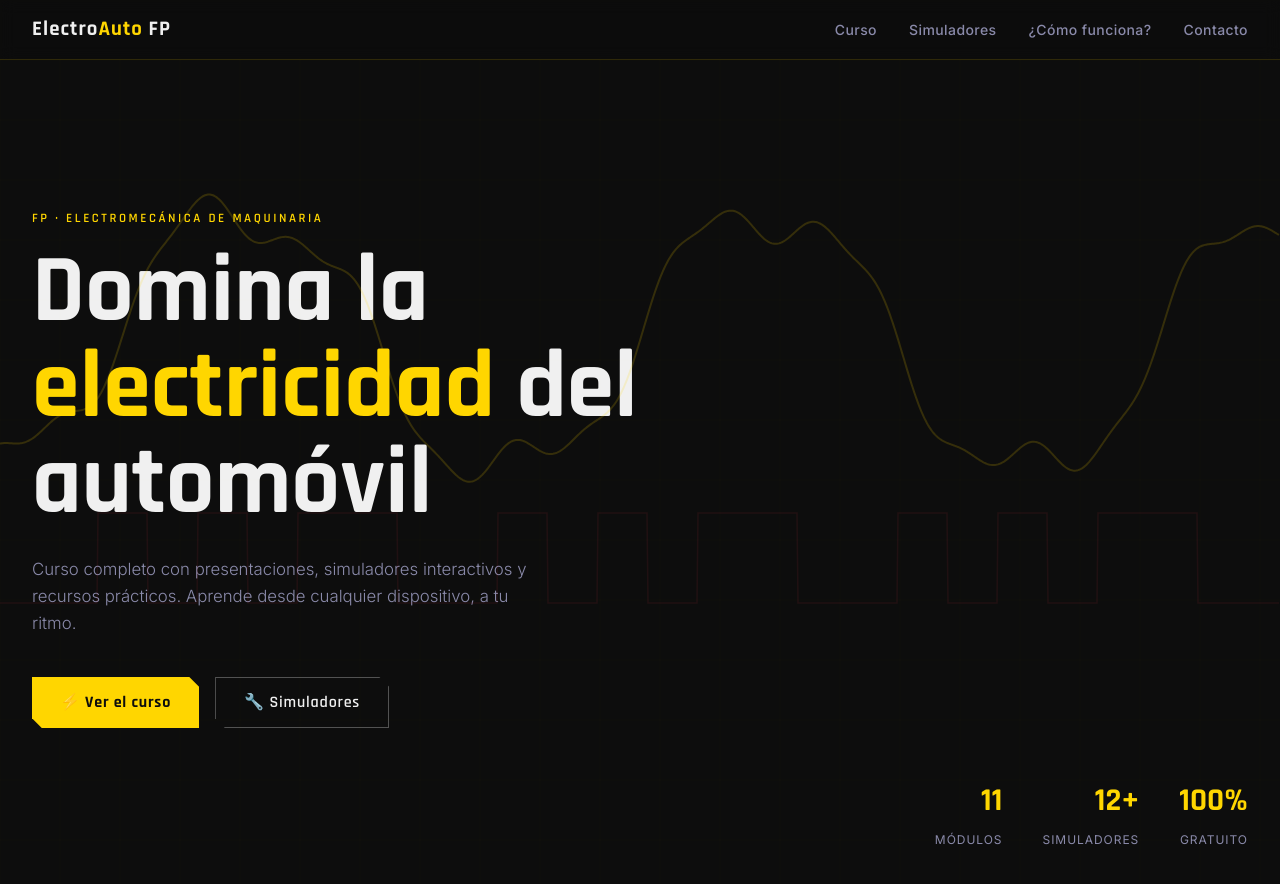
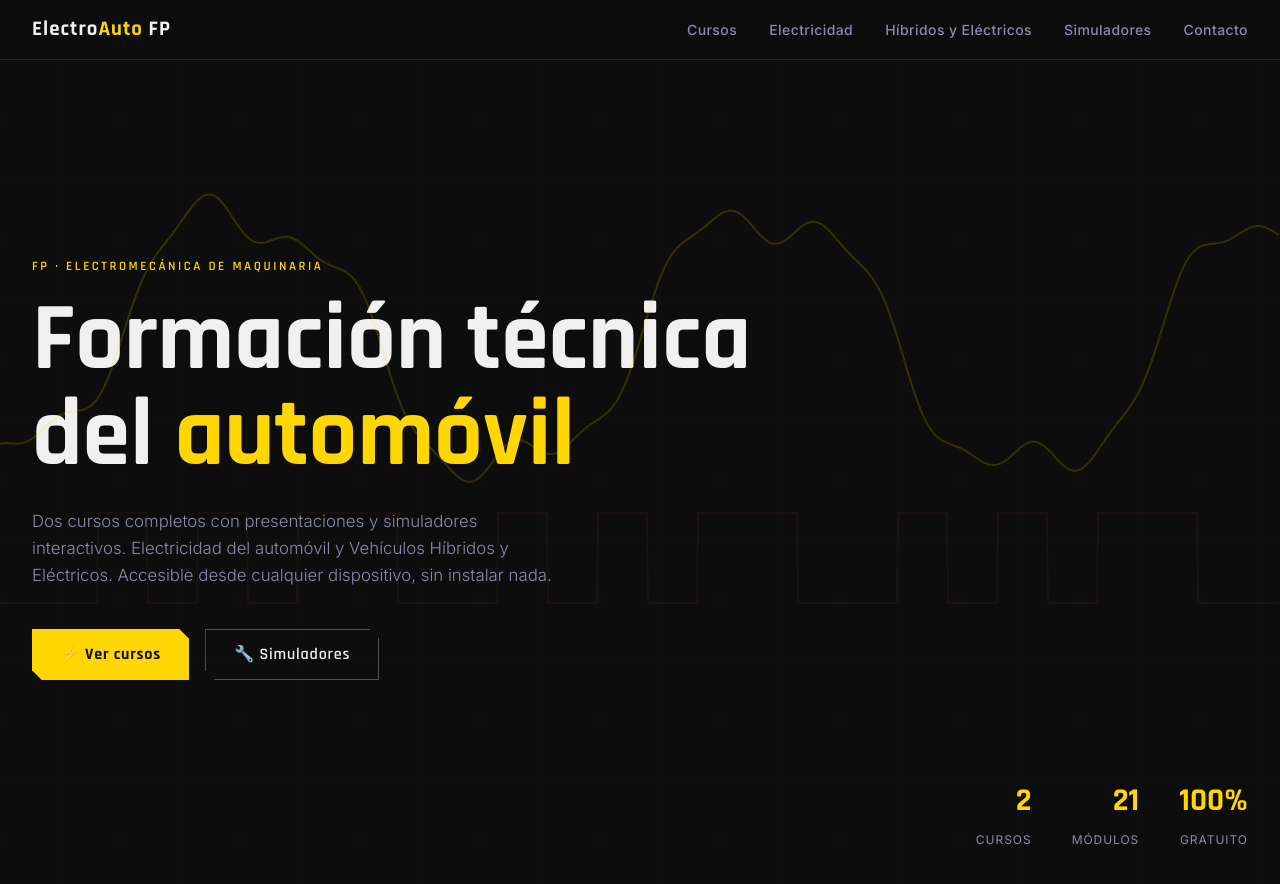
Before and after one commit to zadvisor1/electroauto-fp, a Jekyll site: the page built from index.html, in a window 1280 px wide and 900 px high. Shown: the top 884 px of the window. Built offline with Jekyll 4.4.1, drawn with Linux system fonts in a browser that asks for light colours; some of the changed text lies outside the part shown.

Commit message:
Update index.html

```diff
--- a/index.html
+++ b/index.html
@@ -5,7 +5,7 @@
 <head>
   <meta charset="UTF-8">
   <meta name="viewport" content="width=device-width, initial-scale=1.0">
-  <title>ElectroAuto FP — Electricidad del Automóvil</title>
+  <title>ElectroAuto FP — Formación Profesional del Automóvil</title>
   <link rel="preconnect" href="https://fonts.googleapis.com">
   <link href="https://fonts.googleapis.com/css2?family=Rajdhani:wght@400;500;600;700&family=Inter:wght@300;400;500&display=swap" rel="stylesheet">
   <style>
@@ -233,14 +233,6 @@
       line-height: 1;
     }
 
-    /* SVG icons */
-    .modulo-icon-svg {
-      display: block;
-      margin-bottom: 1rem;
-      width: 48px;
-      height: 40px;
-    }
-
     .modulo-card h3 {
       font-family: 'Rajdhani', sans-serif;
       font-size: 1.2rem; font-weight: 700;
@@ -449,9 +441,10 @@
 <nav>
   <a class="nav-logo" href="#"><span>Electro</span>Auto<span> FP</span></a>
   <ul class="nav-links" id="navLinks">
-    <li><a href="#curso">Curso</a></li>
+    <li><a href="#cursos">Cursos</a></li>
+    <li><a href="curso/index.html">Electricidad</a></li>
+    <li><a href="hibridos-electricos/index.html">Híbridos y Eléctricos</a></li>
     <li><a href="#simuladores">Simuladores</a></li>
-    <li><a href="#como-funciona">¿Cómo funciona?</a></li>
     <li><a href="#contacto">Contacto</a></li>
   </ul>
   <button class="nav-burger" id="burger" aria-label="Menú">
@@ -465,31 +458,71 @@
 
   <p class="hero-eyebrow">FP · Electromecánica de Maquinaria</p>
 
-  <h1>Domina la <em>electricidad</em> del automóvil</h1>
+  <h1>Formación técnica<br>del <em>automóvil</em></h1>
 
   <p class="hero-sub">
-    Curso completo con presentaciones, simuladores interactivos y recursos prácticos.
-    Aprende desde cualquier dispositivo, a tu ritmo.
+    Dos cursos completos con presentaciones y simuladores interactivos.
+    Electricidad del automóvil y Vehículos Híbridos y Eléctricos.
+    Accesible desde cualquier dispositivo, sin instalar nada.
   </p>
 
   <div class="hero-ctas">
-    <a href="#curso" class="btn-primary">⚡ Ver el curso</a>
+    <a href="#cursos" class="btn-primary">⚡ Ver cursos</a>
     <a href="#simuladores" class="btn-outline">🔧 Simuladores</a>
   </div>
 
   <div class="hero-stats">
     <div class="stat">
-      <span class="stat-num">11</span>
-      <span class="stat-label">Módulos</span>
+      <span class="stat-num">2</span>
+      <span class="stat-label">Cursos</span>
     </div>
     <div class="stat">
-      <span class="stat-num">12+</span>
-      <span class="stat-label">Simuladores</span>
+      <span class="stat-num">21</span>
+      <span class="stat-label">Módulos</span>
     </div>
     <div class="stat">
       <span class="stat-num">100%</span>
       <span class="stat-label">Gratuito</span>
     </div>
+  </div>
+</section>
+
+<!-- ── SELECCIÓN DE CURSOS ── -->
+<section id="cursos" style="background: var(--negro); padding: 5rem 2rem;">
+  <p class="section-label">Formación disponible</p>
+  <h2 class="section-title">Elige tu curso</h2>
+  <p class="section-sub">Dos itinerarios formativos completos, diseñados para FP Electromecánica de Maquinaria.</p>
+
+  <div style="display:grid; grid-template-columns: repeat(auto-fit, minmax(300px, 1fr)); gap: 1.5px; background: var(--borde); border: 1px solid var(--borde);" class="reveal">
+
+    <!-- CURSO ELECTRICIDAD -->
+    <a href="curso/index.html" style="background:var(--panel); padding:2.5rem; text-decoration:none; color:inherit; display:block; transition:background 0.2s; position:relative; overflow:hidden;" onmouseover="this.style.background='#22224A'" onmouseout="this.style.background='var(--panel)'">
+      <div style="position:absolute; top:0; left:0; right:0; height:3px; background:linear-gradient(90deg, #FFD600, transparent);"></div>
+      <div style="font-size:3rem; margin-bottom:1.5rem; display:block;">⚡</div>
+      <div style="font-family:'Rajdhani',sans-serif; font-size:0.7rem; font-weight:700; letter-spacing:0.15em; color:var(--voltaje); margin-bottom:0.5rem; text-transform:uppercase;">Curso 1</div>
+      <h3 style="font-family:'Rajdhani',sans-serif; font-size:1.6rem; font-weight:700; margin-bottom:0.75rem; line-height:1.1;">Circuitos Eléctricos,<br>Electrónicos y de Confortabilidad</h3>
+      <p style="font-size:0.88rem; color:var(--gris); line-height:1.6; margin-bottom:1.5rem;">Del fundamento eléctrico al diagnóstico de sistemas modernos. 10 módulos con presentaciones y simuladores interactivos.</p>
+      <div style="display:flex; gap:0.75rem; flex-wrap:wrap; margin-bottom:1.5rem;">
+        <span style="font-family:'Rajdhani',sans-serif; font-size:0.7rem; font-weight:700; letter-spacing:0.1em; background:rgba(255,214,0,0.1); color:var(--voltaje); border-left:2px solid var(--voltaje); padding:0.2rem 0.6rem;">10 MÓDULOS</span>
+        <span style="font-family:'Rajdhani',sans-serif; font-size:0.7rem; font-weight:700; letter-spacing:0.1em; background:rgba(105,240,174,0.1); color:#69F0AE; border-left:2px solid #69F0AE; padding:0.2rem 0.6rem;">✓ 5 DISPONIBLES</span>
+      </div>
+      <span style="font-family:'Rajdhani',sans-serif; font-weight:700; font-size:0.95rem; color:var(--voltaje); letter-spacing:0.05em;">Ver curso →</span>
+    </a>
+
+    <!-- CURSO HÍBRIDOS -->
+    <a href="hibridos-electricos/index.html" style="background:var(--panel); padding:2.5rem; text-decoration:none; color:inherit; display:block; transition:background 0.2s; position:relative; overflow:hidden;" onmouseover="this.style.background='#22221A'" onmouseout="this.style.background='var(--panel)'">
+      <div style="position:absolute; top:0; left:0; right:0; height:3px; background:linear-gradient(90deg, #FF6B00, transparent);"></div>
+      <div style="font-size:3rem; margin-bottom:1.5rem; display:block;">🔋</div>
+      <div style="font-family:'Rajdhani',sans-serif; font-size:0.7rem; font-weight:700; letter-spacing:0.15em; color:#FF6B00; margin-bottom:0.5rem; text-transform:uppercase;">Curso 2</div>
+      <h3 style="font-family:'Rajdhani',sans-serif; font-size:1.6rem; font-weight:700; margin-bottom:0.75rem; line-height:1.1;">Vehículos Híbridos<br>y Eléctricos</h3>
+      <p style="font-size:0.88rem; color:var(--gris); line-height:1.6; margin-bottom:1.5rem;">630 horas organizadas en 11 bloques sin contenidos repetidos. Del fundamento eléctrico al proyecto integrador de taller.</p>
+      <div style="display:flex; gap:0.75rem; flex-wrap:wrap; margin-bottom:1.5rem;">
+        <span style="font-family:'Rajdhani',sans-serif; font-size:0.7rem; font-weight:700; letter-spacing:0.1em; background:rgba(255,107,0,0.1); color:#FF6B00; border-left:2px solid #FF6B00; padding:0.2rem 0.6rem;">11 BLOQUES · 630H</span>
+        <span style="font-family:'Rajdhani',sans-serif; font-size:0.7rem; font-weight:700; letter-spacing:0.1em; background:rgba(230,57,70,0.1); color:#E63946; border-left:2px solid #E63946; padding:0.2rem 0.6rem;">⚡ ALTO VOLTAJE</span>
+      </div>
+      <span style="font-family:'Rajdhani',sans-serif; font-weight:700; font-size:0.95rem; color:#FF6B00; letter-spacing:0.05em;">Ver curso →</span>
+    </a>
+
   </div>
 </section>
 
@@ -500,64 +533,92 @@
   <p class="section-sub">De los fundamentos eléctricos al diagnóstico de sistemas modernos. Cada módulo incluye presentación y simulador.</p>
 
   <div class="modulos-grid reveal">
-{% for mod in site.data.modulos %}
-{% assign tag_open = '<div class="modulo-card" style="cursor:default; opacity:0.5">' %}
-{% if mod.disponible %}
-<a class="modulo-card" href="curso/{{ mod.slug }}/index.html">
-{% else %}
-<div class="modulo-card" style="cursor:default; opacity:0.5">
-{% endif %}
-<span class="modulo-num">MÓDULO {{ mod.num }}</span>
-{% case mod.slug %}
-{% when "modulo-01" %}
+
+    <a class="modulo-card" href="curso/modulo-01/index.html">
+      <span class="modulo-num">MÓDULO 01</span>
       <span class="modulo-icon">⚡</span>
-{% when "modulo-02" %}
-<svg class="modulo-icon-svg" viewBox="0 0 64 40" fill="none" xmlns="http://www.w3.org/2000/svg" aria-hidden="true">
-<line x1="0" y1="20" x2="8" y2="20" stroke="#FFD600" stroke-width="2.2" stroke-linecap="round"/>
-<path d="M8 20 Q12 8 16 20 Q20 32 24 20 Q28 8 32 20 Q36 32 40 20 Q44 8 48 20 Q52 32 56 20" stroke="#FFD600" stroke-width="2.2" fill="none" stroke-linecap="round" stroke-linejoin="round"/>
-<line x1="56" y1="20" x2="64" y2="20" stroke="#FFD600" stroke-width="2.2" stroke-linecap="round"/>
-<line x1="12" y1="28" x2="52" y2="28" stroke="#FFD600" stroke-width="1" stroke-dasharray="3 2" opacity="0.5"/>
-<line x1="12" y1="32" x2="52" y2="32" stroke="#FFD600" stroke-width="1" stroke-dasharray="3 2" opacity="0.3"/>
-</svg>
-{% when "modulo-03" %}
-<svg class="modulo-icon-svg" viewBox="0 0 64 40" fill="none" xmlns="http://www.w3.org/2000/svg" aria-hidden="true">
-<line x1="0" y1="20" x2="16" y2="20" stroke="#FFD600" stroke-width="2.2" stroke-linecap="round"/>
-<rect x="16" y="11" width="32" height="18" rx="2" stroke="#FFD600" stroke-width="2.2"/>
-<line x1="48" y1="20" x2="64" y2="20" stroke="#FFD600" stroke-width="2.2" stroke-linecap="round"/>
-</svg>
-{% when "modulo-04" %}
-<svg class="modulo-icon-svg" viewBox="0 0 64 48" fill="none" xmlns="http://www.w3.org/2000/svg" aria-hidden="true">
-<line x1="2" y1="24" x2="22" y2="24" stroke="#FFD600" stroke-width="2.2" stroke-linecap="round"/>
-<line x1="22" y1="12" x2="22" y2="36" stroke="#FFD600" stroke-width="2.8" stroke-linecap="round"/>
-<line x1="22" y1="16" x2="48" y2="6" stroke="#FFD600" stroke-width="2.2" stroke-linecap="round"/>
-<line x1="22" y1="32" x2="48" y2="42" stroke="#FFD600" stroke-width="2.2" stroke-linecap="round"/>
-<polygon points="40,37 48,42 42,44" fill="#FFD600"/>
-<text x="50" y="10" font-size="8" fill="#FFD600" font-family="Rajdhani,sans-serif" font-weight="700">C</text>
-<text x="4"  y="22" font-size="8" fill="#FFD600" font-family="Rajdhani,sans-serif" font-weight="700">B</text>
-<text x="50" y="46" font-size="8" fill="#FFD600" font-family="Rajdhani,sans-serif" font-weight="700">E</text>
-</svg>
-{% when "modulo-05" %}
-<svg class="modulo-icon-svg" viewBox="0 0 64 40" fill="none" xmlns="http://www.w3.org/2000/svg" aria-hidden="true">
-<line x1="0" y1="28" x2="16" y2="28" stroke="#FFD600" stroke-width="2.2" stroke-linecap="round"/>
-<circle cx="16" cy="28" r="2.5" fill="#FFD600"/>
-<line x1="16" y1="28" x2="44" y2="10" stroke="#FFD600" stroke-width="2.2" stroke-linecap="round"/>
-<circle cx="48" cy="28" r="2.5" fill="#FFD600"/>
-<line x1="48" y1="28" x2="64" y2="28" stroke="#FFD600" stroke-width="2.2" stroke-linecap="round"/>
-</svg>
-{% else %}
-<span class="modulo-icon">{{ mod.icono | default: "🔧" }}</span>
-{% endcase %}
-<h3>{{ mod.nombre }}</h3>
-<p>{{ mod.descripcion }}</p>
-{% if mod.disponible %}
+      <h3>Fundamentos de electricidad</h3>
+      <p>Magnitudes eléctricas, Ley de Ohm y Potencia aplicada al automóvil.</p>
       <span class="modulo-tag disponible">Disponible</span>
       <span class="modulo-arrow">→</span>
     </a>
-{% else %}
+
+    <a class="modulo-card" href="curso/modulo-02/index.html">
+      <span class="modulo-num">MÓDULO 02</span>
+      <span class="modulo-icon">🔋</span>
+      <h3>Generación de electricidad</h3>
+      <p>Batería, alternador, regulador de tensión y nuevas tecnologías de generación.</p>
+      <span class="modulo-tag disponible">Disponible</span>
+      <span class="modulo-arrow">→</span>
+    </a>
+
+    <a class="modulo-card" href="curso/modulo-03/index.html">
+      <span class="modulo-num">MÓDULO 03</span>
+      <span class="modulo-icon">🔩</span>
+      <h3>Componentes eléctricos</h3>
+      <p>Resistencias, condensadores, bobinas, diodos y transistores en el automóvil.</p>
+      <span class="modulo-tag disponible">Disponible</span>
+      <span class="modulo-arrow">→</span>
+    </a>
+
+    <a class="modulo-card" href="curso/modulo-04/index.html">
+      <span class="modulo-num">MÓDULO 04</span>
+      <span class="modulo-icon">🔗</span>
+      <h3>Circuitos eléctricos</h3>
+      <p>Circuitos serie, paralelo y mixtos. Análisis y cálculo aplicado al vehículo.</p>
+      <span class="modulo-tag disponible">Disponible</span>
+      <span class="modulo-arrow">→</span>
+    </a>
+
+    <a class="modulo-card" href="curso/modulo-05/index.html">
+      <span class="modulo-num">MÓDULO 05</span>
+      <span class="modulo-icon">🖥️</span>
+      <h3>Electrónica digital</h3>
+      <p>Sistemas digitales, puertas lógicas y señales PWM en el automóvil.</p>
+      <span class="modulo-tag disponible">Disponible</span>
+      <span class="modulo-arrow">→</span>
+    </a>
+
+    <div class="modulo-card" style="cursor:default; opacity:0.5">
+      <span class="modulo-num">MÓDULO 06</span>
+      <span class="modulo-icon">🔑</span>
+      <h3>Sistema de arranque</h3>
+      <p>Motor de arranque, circuito de mando y diagnóstico de averías.</p>
       <span class="modulo-tag proximo">Próximamente</span>
     </div>
-{% endif %}
-{% endfor %}
+
+    <div class="modulo-card" style="cursor:default; opacity:0.5">
+      <span class="modulo-num">MÓDULO 07</span>
+      <span class="modulo-icon">⚙️</span>
+      <h3>Sistema de carga</h3>
+      <p>Alternador, regulador de tensión y diagnóstico del circuito de carga.</p>
+      <span class="modulo-tag proximo">Próximamente</span>
+    </div>
+
+    <div class="modulo-card" style="cursor:default; opacity:0.5">
+      <span class="modulo-num">MÓDULO 08</span>
+      <span class="modulo-icon">📋</span>
+      <h3>Esquemas eléctricos</h3>
+      <p>Lectura e interpretación de esquemas y simbología normalizada.</p>
+      <span class="modulo-tag proximo">Próximamente</span>
+    </div>
+
+    <div class="modulo-card" style="cursor:default; opacity:0.5">
+      <span class="modulo-num">MÓDULO 09</span>
+      <span class="modulo-icon">💡</span>
+      <h3>Sistemas de iluminación</h3>
+      <p>Tecnología halógena, xenón y LED. Circuitos y normativa.</p>
+      <span class="modulo-tag proximo">Próximamente</span>
+    </div>
+
+    <div class="modulo-card" style="cursor:default; opacity:0.5">
+      <span class="modulo-num">MÓDULO 10</span>
+      <span class="modulo-icon">🚗</span>
+      <h3>Sistemas auxiliares</h3>
+      <p>Climatización, elevalunas, cierre centralizado y confortabilidad.</p>
+      <span class="modulo-tag proximo">Próximamente</span>
+    </div>
+
   </div>
 </section>
 
@@ -640,10 +701,11 @@
 <footer id="contacto">
   <div>
     <div class="footer-logo">Electro<span>Auto FP</span></div>
-    <p style="margin-top:0.5rem">Electricidad del Automóvil · FP Electromecánica de Maquinaria</p>
+    <p style="margin-top:0.5rem">Formación Profesional · Electromecánica de Maquinaria</p>
   </div>
   <ul class="footer-links">
-    <li><a href="#curso">Curso</a></li>
+    <li><a href="curso/index.html">Electricidad</a></li>
+    <li><a href="hibridos-electricos/index.html">Híbridos y Eléctricos</a></li>
     <li><a href="#simuladores">Simuladores</a></li>
     <li><a href="mailto:info@electroautofp.es">Contacto</a></li>
   </ul>
@@ -673,6 +737,7 @@
     ctx.clearRect(0, 0, canvas.width, canvas.height);
     const W = canvas.width, H = canvas.height;
 
+    // Grid lines
     ctx.strokeStyle = 'rgba(255,214,0,0.08)';
     ctx.lineWidth = 1;
     for (let x = 0; x < W; x += 60) {
```
Also changed, not shown: other parts of index.html (+6 -0 lines). Lines whose indentation alone changed are shown as unchanged.
